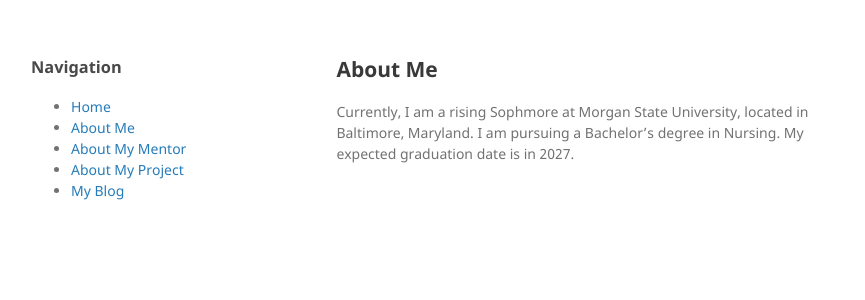
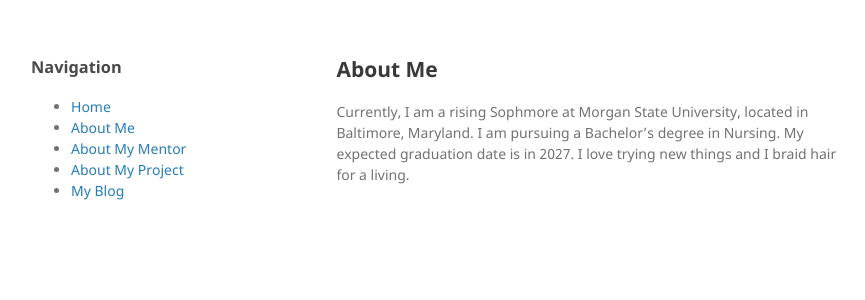
Before and after one commit to Onize12/Onize12.github.io, a Jekyll site: the page built from about-me.md, in a window 1280 px wide. Shown: the top 300 px of the page, without its empty margins (179-1044 px from the left). Built offline with Jekyll 4.4.1, drawn with Linux system fonts in a browser that asks for light colours; our own code applies the rules of GitHub Pages for plain Markdown files.

Commit message:
Update about-me.md

```diff
--- a/about-me.md
+++ b/about-me.md
@@ -1,2 +1,2 @@
 ## About Me
-Currently, I am a rising Sophmore at Morgan State University, located in Baltimore, Maryland. I am pursuing a Bachelor’s degree in Nursing. My expected graduation date is in 2027.
+Currently, I am a rising Sophmore at Morgan State University, located in Baltimore, Maryland. I am pursuing a Bachelor’s degree in Nursing. My expected graduation date is in 2027. I love trying new things and I braid hair for a living.
```
